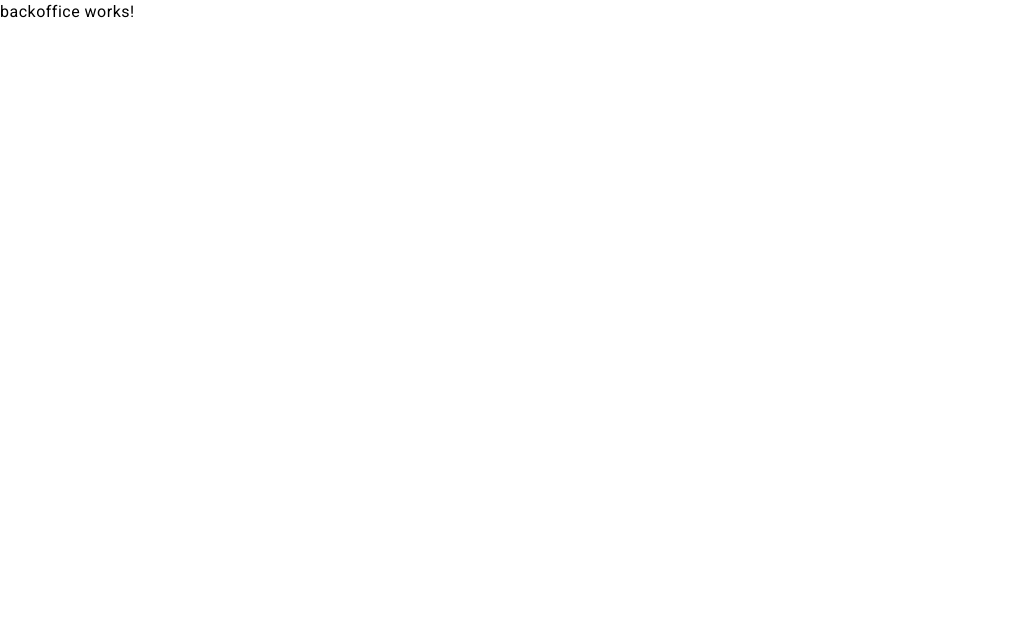
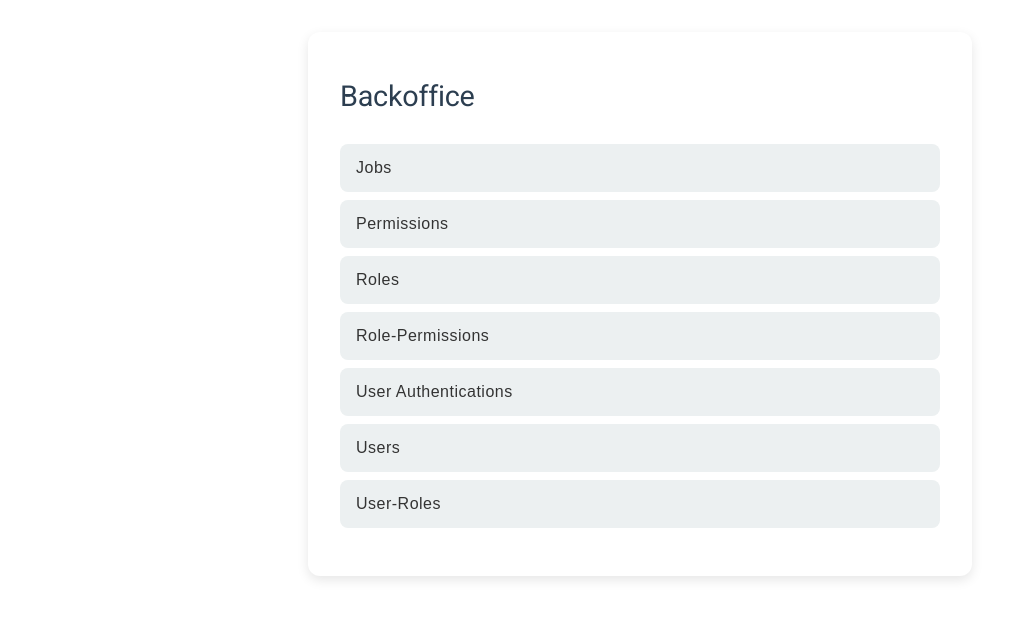
Before and after one commit to cedoduarte/LatinJobs.Web, an Angular app: page /backoffice in a window 1280 px wide. Shown: the top 618 px of the page, without its empty margins (0-1031 px from the left). Built offline with nearby package versions, Linux system fonts and the light colour scheme; sample sign-in values are in the browser's storage.

Commit message:
feat: backoffice

```diff
--- a/src/app/features/auth/authentication/authentication.component.ts
+++ b/src/app/features/auth/authentication/authentication.component.ts
@@ -5,6 +5,7 @@ import { ToastrService } from 'ngx-toastr';
 import { Subject, takeUntil } from 'rxjs';
 import { UserAuthenticationService } from '../../../services/user-authentication/user-authentication.service';
 import { CreateUserAuthenticationDto, UserAuthenticationViewModel } from '../../../shared/types';
+import { HttpErrorResponse } from '@angular/common/http';
 
 @Component({
   selector: 'app-authentication',
@@ -60,8 +61,8 @@ export class AuthenticationComponent implements OnDestroy {
           localStorage.setItem('token', response.token);
           this.router.navigate(["/dashboard"]);
         },
-        error: (error: any) => {
-          this.toastr.error(error, 'Error');
+        error: (errorResponse: HttpErrorResponse) => {
+          this.toastr.error(errorResponse.error, 'Error');
         }
       });
   }
--- a/src/app/features/auth/registration/registration.component.ts
+++ b/src/app/features/auth/registration/registration.component.ts
@@ -5,6 +5,7 @@ import { Subject, takeUntil } from 'rxjs';
 import { ToastrService } from 'ngx-toastr';
 import { CreateUserDto, UserViewModel } from '../../../shared/types';
 import { UserService } from '../../../services/user/user.service';
+import { HttpErrorResponse } from '@angular/common/http';
 
 @Component({
   selector: 'app-registration',
@@ -82,8 +83,8 @@ export class RegistrationComponent implements OnDestroy {
         next: (response: UserViewModel) => {
           this.router.navigate(["auth/signin"]);
         },
-      error: (error: any) => {
-        this.toastr.error(error, 'Error');
+        error: (errorResponse: HttpErrorResponse) => {
+          this.toastr.error(errorResponse.error, 'Error');
         }
       });
   }
--- a/src/app/features/backoffice/backoffice.component.html
+++ b/src/app/features/backoffice/backoffice.component.html
@@ -1 +1,12 @@
-<p>backoffice works!</p>
+<div class="container">
+  <h1>Backoffice</h1>
+  <ul>
+    <li>Jobs</li>
+    <li>Permissions</li>
+    <li>Roles</li>
+    <li>Role-Permissions</li>
+    <li>User Authentications</li>
+    <li>Users</li>
+    <li>User-Roles</li>
+  </ul>
+</div>
--- a/src/app/features/backoffice/backoffice.component.scss
+++ b/src/app/features/backoffice/backoffice.component.scss
@@ -0,0 +1,33 @@
+.container {
+  max-width: 600px;
+  margin: 2rem auto;
+  background-color: #fff;
+  padding: 2rem;
+  border-radius: 12px;
+  box-shadow: 0 4px 12px rgba(0, 0, 0, 0.1);
+  font-family: Arial, sans-serif;
+  color: #333;
+
+  h1 {
+    font-size: 1.8rem;
+    margin-bottom: 1rem;
+    color: #2c3e50;
+  }
+
+  ul {
+    list-style: none;
+    padding: 0;
+
+    li {
+      background-color: #ecf0f1;
+      margin-bottom: 0.5rem;
+      padding: 0.75rem 1rem;
+      border-radius: 8px;
+      transition: background-color 0.3s;
+
+      &:hover {
+        background-color: #d0d7de;
+      }
+    }
+  }
+}
```
Lines whose indentation alone changed are shown as unchanged.
